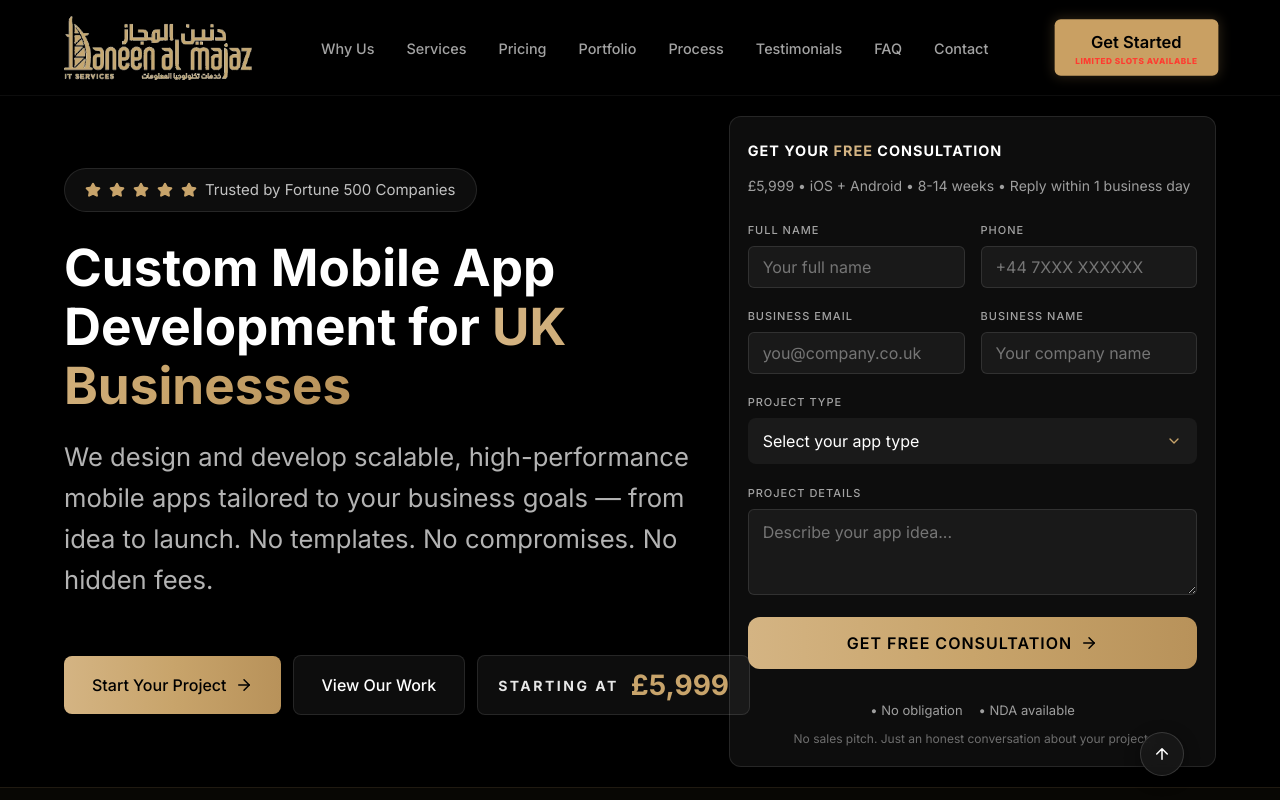
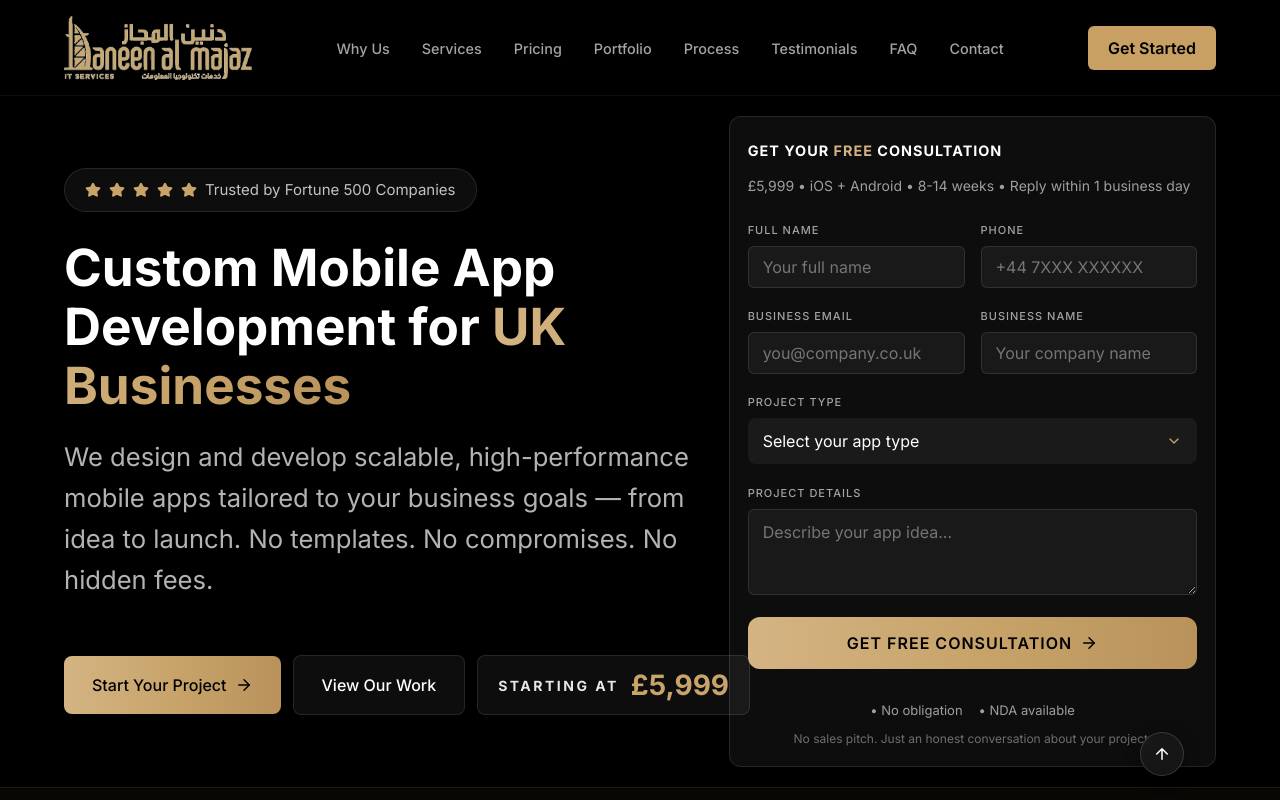
Before and after one commit to faheemnazir/landingpagedan, a React (Vite) app: page / in a window 1280 px wide. Shown: the top 800 px of the page. Built offline with nearby package versions, Linux system fonts and the light colour scheme.

Commit message:
Restrict consultation button pulse animation and red subtext to mobile view only

```diff
--- a/src/components/Navbar.css
+++ b/src/components/Navbar.css
@@ -118,13 +118,7 @@
 }
 
 .btn-subtext {
-  color: #ff3b30;
-  font-size: 8px;
-  font-weight: 800;
-  text-transform: uppercase;
-  letter-spacing: 0.5px;
-  margin-top: 3px;
-  line-height: 1;
+  display: none;
 }
 
 .navbar-btn {
@@ -133,13 +127,7 @@
   justify-content: center;
   padding: 10px 20px;
   border-radius: 6px;
-  animation: buttonPulse 2s infinite ease-in-out;
   transition: transform 0.2s ease, background-color 0.2s ease;
-}
-
-.navbar-btn:hover {
-  animation-play-state: paused;
-  transform: scale(1.05) !important;
 }
 
 @keyframes buttonPulse {
@@ -251,10 +239,21 @@
     padding: 8px 14px;
     font-size: 11px;
     margin-right: 0;
+    animation: buttonPulse 2s infinite ease-in-out;
+  }
+  .navbar-btn:hover {
+    animation-play-state: paused;
+    transform: scale(1.05) !important;
   }
   .btn-subtext {
+    display: inline-block;
+    color: #ff3b30;
     font-size: 7px;
+    font-weight: 800;
+    text-transform: uppercase;
+    letter-spacing: 0.5px;
     margin-top: 2px;
+    line-height: 1;
   }
   .navbar-call-btn {
     width: 34px;
```
